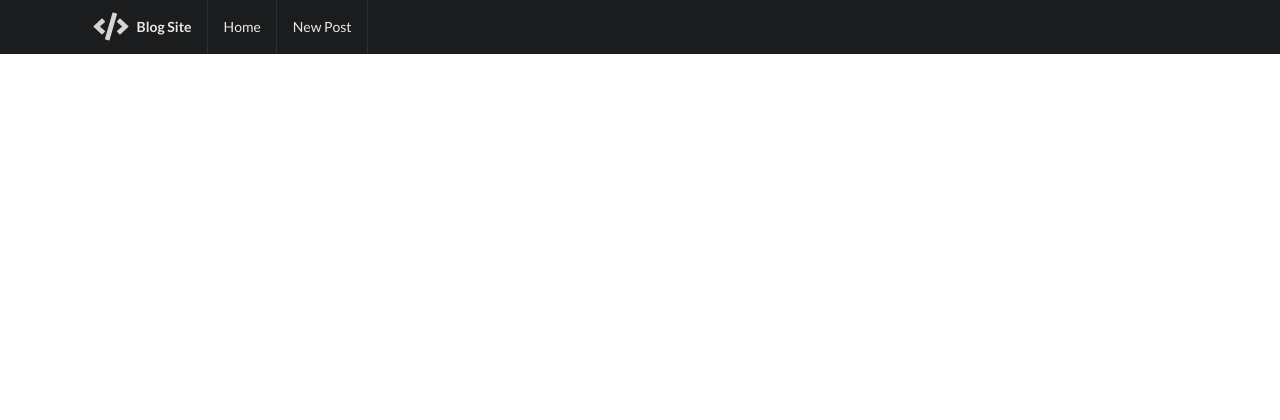
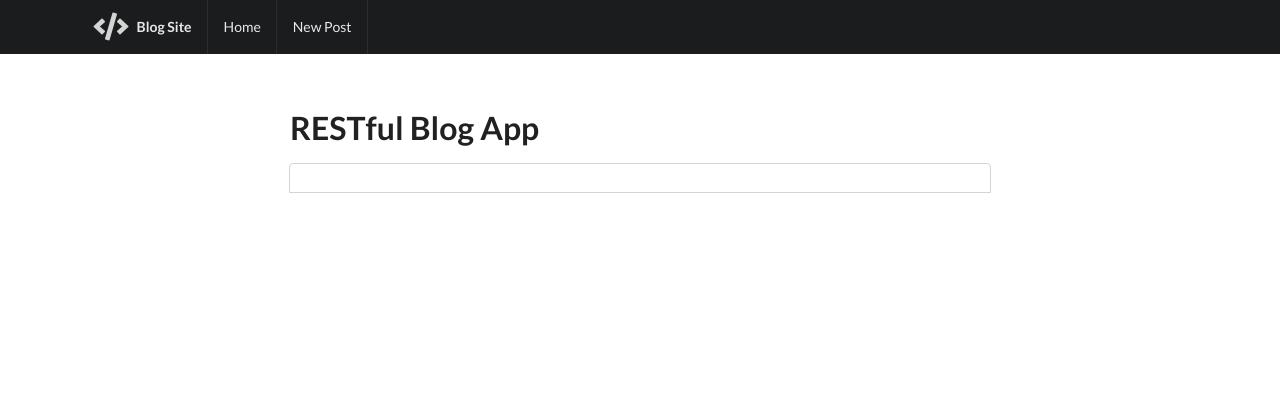
Before and after one commit to FaranakSabet/Restfull-Routing, a Node server app: page /blogs in a window 1280 px wide. Shown: the top 420 px of the page. Before the commit the page ends 54 px from the top, so only its background shows below. Run offline with Node 20, Linux system fonts and the light colour scheme; data that the repository does not hold is empty; some libraries are stand-ins or nearby versions.

Commit message:
For now the last commit

```diff
--- a/views/index.ejs
+++ b/views/index.ejs
@@ -1,13 +1,34 @@
 <%- include("./partials/header") %>
-
-<h1>INDEX PAGE!!</h1>
-
-<% blogs.forEach(function(blog){ %>
-<div>
-  <h2><%=blog.title%></h2>
-  <img src="<%= blog.image %>" />
-  <span><%= blog.created %></span>
-  <p><%= blog.body.substring(0, 100) %>...</p>
-  <a href="/blogs/<%= blog._id %>">Read More</a>
+<div class="ui main text container">
+  <div class="ui huge header">RESTful Blog App</div>
+  <div class="ui top attached segment">
+    <div class="ui divided items">
+      <% blogs.forEach(function(blog){ %>
+      <div class="item">
+        <div class="image">
+          <img src="<%= blog.image %>" />
+        </div>
+        <div class="content">
+          <a class="header" href="/blogs/<%= blog._id %>"><%=blog.title%></a>
+          <div class="meta">
+            <span><%= blog.created.toDateString() %></span>
+          </div>
+          <div class="description">
+            <p><%- blog.body.substring(0, 100) %>...</p>
+          </div>
+          <div class="extra">
+            <a
+              class="ui floated basic violet button"
+              href="/blogs/<%= blog._id %>"
+            >
+              Read More
+              <i class="right chevron icon"></i>
+            </a>
+          </div>
+        </div>
+      </div>
+      <% }) %>
+    </div>
+  </div>
 </div>
-<% }) %> <%- include("./partials/footer") %>
+<%- include("./partials/footer") %>
```
